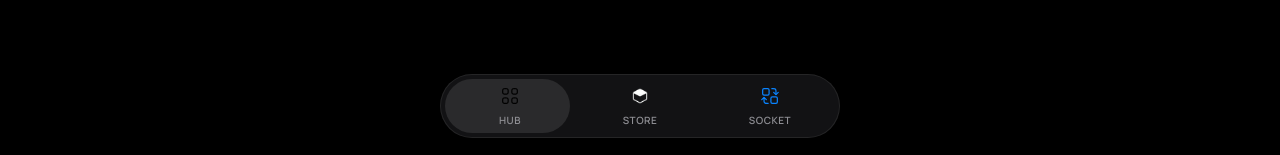
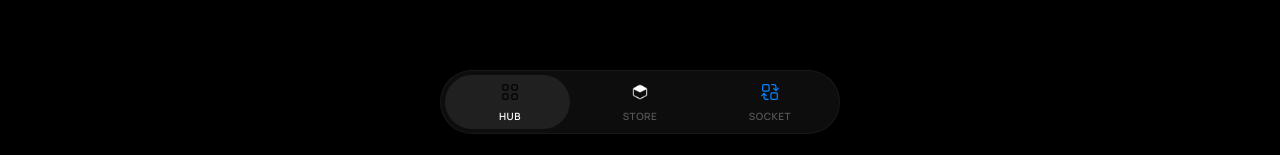
Before and after one commit to fugu70539/PluginBox-Official, a Next.js app: page / in a window 1280 px wide. Both pictures are taken after a click on the button "Get Started". Shown: the part 642-797 px from the top of the page. Built offline with nearby package versions, Linux system fonts and the light colour scheme.

Commit message:
Update globals.css

```diff
--- a/src/app/globals.css
+++ b/src/app/globals.css
@@ -4,17 +4,14 @@
 
 :root {
   --bg: #000;
-  --t-bg: rgba(25, 25, 27, 0.75);
+  --t-bg: rgba(18, 18, 18, 0.75);
   --act: #ffffff;
-  --inact: #8e8e93;
-  --pill: rgba(255, 255, 255, 0.1);
-  --apple-blue: #007AFF;
+  --inact: rgba(255, 255, 255, 0.3);
 }
 
 body {
   background-color: var(--bg);
   color: #fff;
-  font-family: -apple-system, BlinkMacSystemFont, "SF Pro Text", "SF Pro Display", sans-serif;
   margin: 0;
   padding: 0;
   -webkit-font-smoothing: antialiased;
@@ -26,38 +23,9 @@ body {
   height: 100%;
 }
 
-/* Ультра-чистое стекло */
-.glass-card {
-  background: rgba(255, 255, 255, 0.04);
-  backdrop-filter: blur(25px) saturate(200%);
-  -webkit-backdrop-filter: blur(25px) saturate(200%);
-  /* Тончайший контур 0.5px */
-  border: 0.5px solid rgba(255, 255, 255, 0.1);
-}
-
-.white-glass-button {
-  background: linear-gradient(180deg, #ffffff 0%, #e2e2e2 100%);
-  display: flex;
-  align-items: center;
-  justify-content: center;
-  color: #000;
-  border-radius: 9999px;
-  @apply active:scale-95 transition-transform duration-200;
-}
-
-.plan-badge {
-  background-color: rgba(0, 122, 255, 0.18);
-  padding: 2px 7px;
-  border-radius: 6px;
-  font-family: "Arial Rounded MT Bold", sans-serif;
-  color: var(--apple-blue);
-  font-size: 10px;
-  font-weight: 700;
-}
-
 .t-wrap {
   position: fixed;
-  bottom: calc(20px + env(safe-area-inset-bottom));
+  bottom: calc(24px + env(safe-area-inset-bottom));
   width: 100%;
   display: flex;
   justify-content: center;
@@ -67,14 +35,14 @@ body {
 .tbar {
   position: relative;
   background: var(--t-bg);
-  backdrop-filter: blur(40px) saturate(210%);
-  -webkit-backdrop-filter: blur(40px) saturate(210%);
+  backdrop-filter: blur(30px);
+  -webkit-backdrop-filter: blur(30px);
   border-radius: 32px;
   display: flex;
   padding: 4px;
-  width: 92%;
+  width: 90%;
   max-width: 400px;
-  border: 0.5px solid rgba(255, 255, 255, 0.08);
+  border: 1px solid rgba(255, 255, 255, 0.05);
   height: 64px;
 }
 
@@ -89,20 +57,14 @@ body {
   justify-content: center;
   background: none;
   border: none;
-  color: var(--inact);
-  transition: all 0.2s ease;
 }
-
-.t-item.active { color: var(--act); }
 
 .slid {
   position: absolute;
   top: 4px;
   height: calc(100% - 8px);
-  background: var(--pill);
+  background: rgba(255, 255, 255, 0.08);
   border-radius: 28px;
   z-index: 1;
-  transition: all 0.3s cubic-bezier(0.25, 1, 0.5, 1);
+  transition: all 0.3s cubic-bezier(0.2, 1, 0.3, 1);
 }
-
-input { user-select: text; -webkit-user-select: text; }
```
